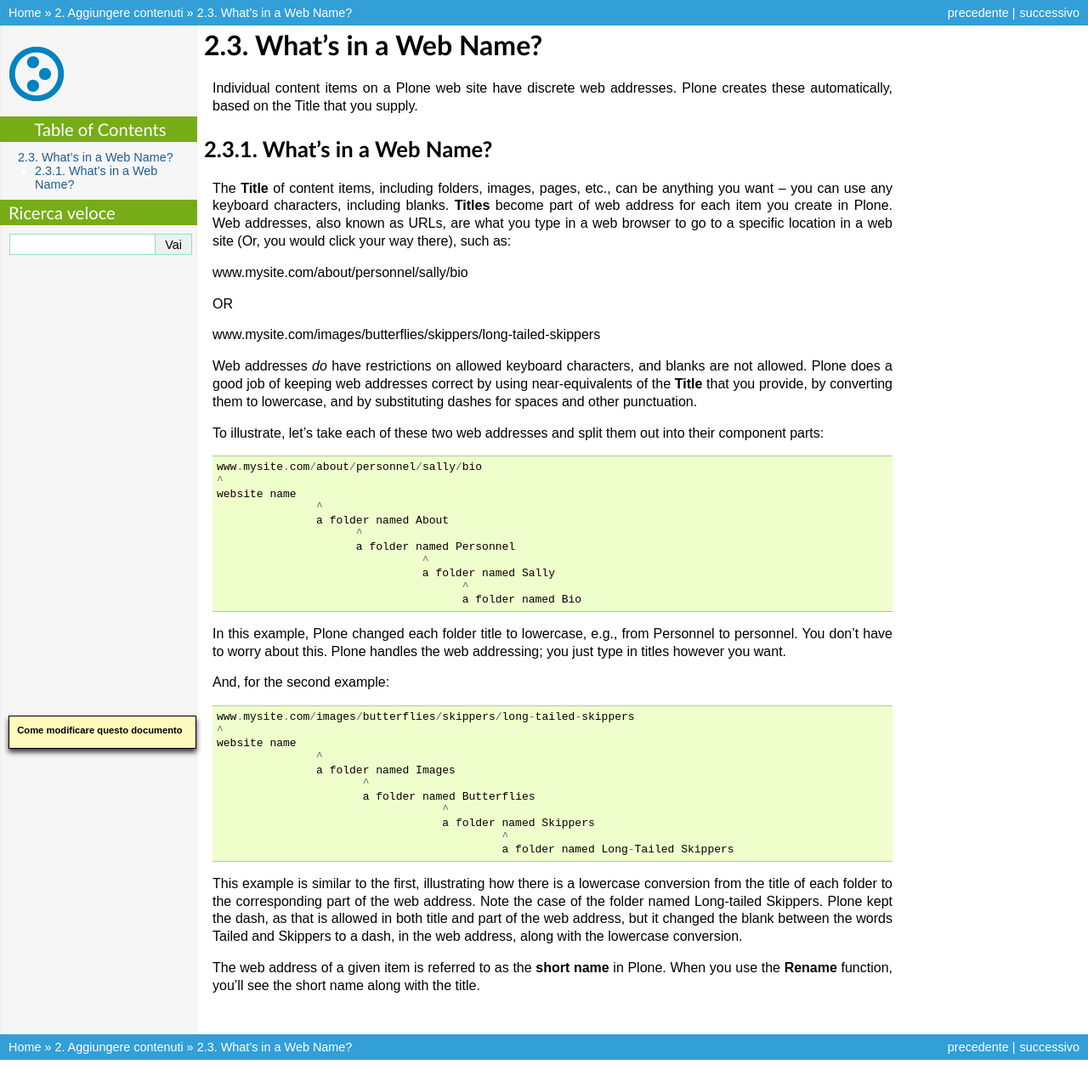
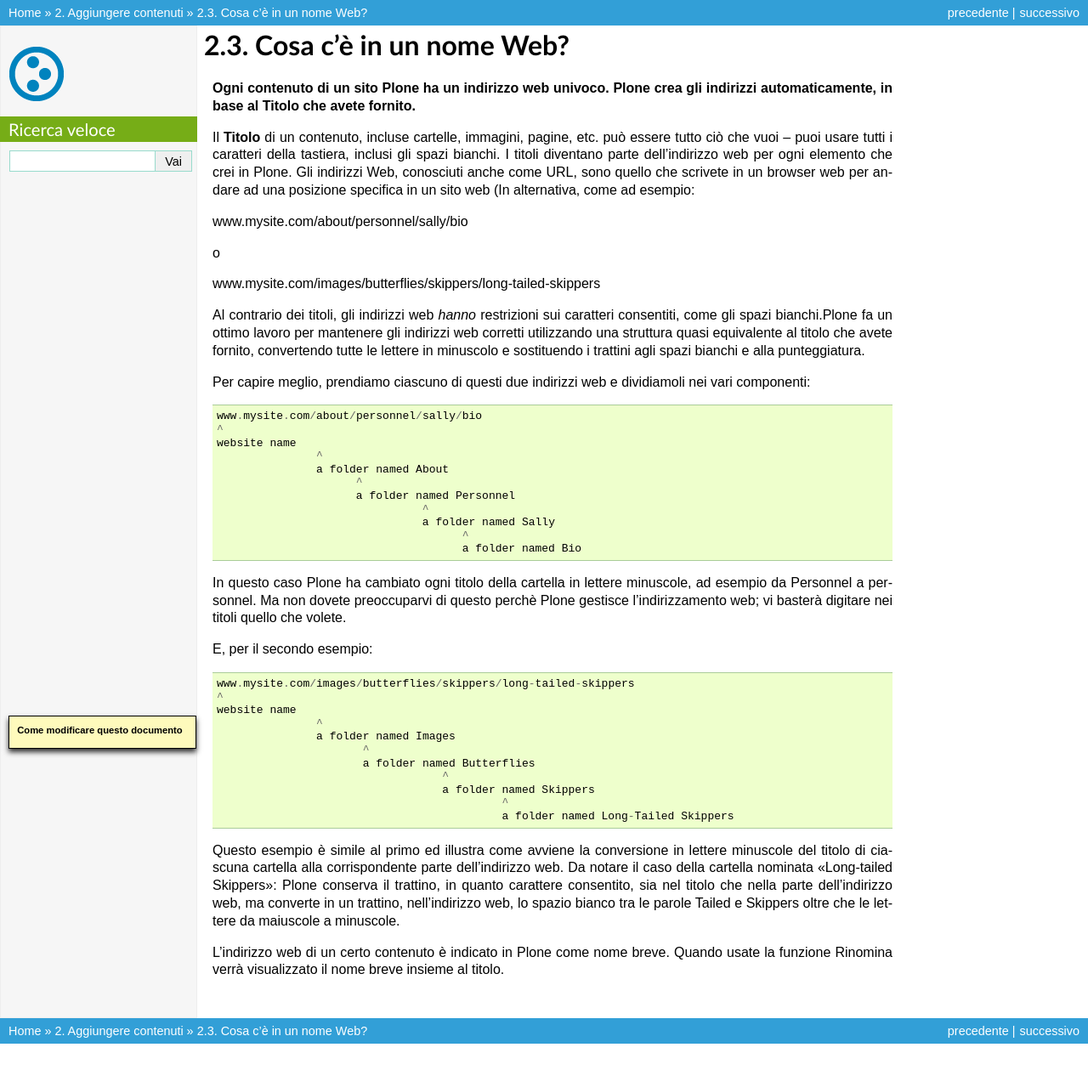
Before and after one commit to plone-it/collective.italiandocumentation, a Sphinx documentation site: the page built from source/adding-content/whats-in-a-web-name.rst, in a window 1280 px wide. Shown: the whole page at 85% size. Built offline with Sphinx 7.4.7, drawn with Linux system fonts in a browser that asks for light colours.

Commit message:
Import delle traduzioni di Giampiero Lago

```diff
--- a/source/_templates/page.html
+++ b/source/_templates/page.html
@@ -1,7 +1,7 @@
 {#
   Drop version number from the HTML documentation title
 #}
-{%- set docstitle = "Plone vs Facebook Documentation" %}
+{%- set docstitle = "Plone" %}
 
 {% extends "!page.html" %}
 
--- a/source/adding-content/whats-in-a-web-name.rst
+++ b/source/adding-content/whats-in-a-web-name.rst
@@ -1,34 +1,31 @@
-What's in a Web Name?
+Cosa c’è in un nome Web?
 ==========================
 
-Individual content items on a Plone web site have discrete web
-addresses. Plone creates these automatically, based on the Title that
-you supply.
+**Ogni contenuto di un sito Plone ha un indirizzo web univoco.
+Plone crea gli indirizzi automaticamente, in base al Titolo che avete
+fornito.**
 
-What's in a Web Name?
----------------------
-
-The **Title** of content items, including folders, images, pages, etc.,
-can be anything you want -- you can use any keyboard characters,
-including blanks. **Titles** become part of web address for each item
-you create in Plone. Web addresses, also known as URLs, are what you
-type in a web browser to go to a specific location in a web site (Or,
-you would click your way there), such as:
+Il **Titolo** di un contenuto, incluse cartelle, immagini, pagine, etc.
+può essere tutto ciò che vuoi – puoi usare tutti i caratteri della
+tastiera, inclusi gli spazi bianchi. I titoli diventano parte dell’indirizzo
+web per ogni elemento che crei in Plone. Gli indirizzi Web, conosciuti anche
+come URL, sono quello che scrivete in un browser web per andare ad una
+posizione specifica in un sito web (In alternativa, come ad esempio:
 
 www.mysite.com/about/personnel/sally/bio
 
-OR
+o
 
 www.mysite.com/images/butterflies/skippers/long-tailed-skippers
 
-Web addresses *do* have restrictions on allowed keyboard characters, and
-blanks are not allowed. Plone does a good job of keeping web addresses
-correct by using near-equivalents of the **Title** that you provide, by
-converting them to lowercase, and by substituting dashes for spaces and
-other punctuation.
+Al contrario dei titoli, gli indirizzi web *hanno* restrizioni sui caratteri
+consentiti, come gli spazi bianchi.Plone fa un ottimo lavoro per mantenere
+gli indirizzi web corretti utilizzando una struttura quasi equivalente al
+titolo che avete fornito, convertendo tutte le lettere in minuscolo e
+sostituendo i trattini agli spazi bianchi e alla punteggiatura.
 
-To illustrate, let's take each of these two web addresses and split them
-out into their component parts:
+Per capire meglio, prendiamo ciascuno di questi due indirizzi web e dividiamoli
+nei vari componenti:
 
 ::
 
@@ -44,11 +41,12 @@
                                          ^
                                          a folder named Bio
 
-In this example, Plone changed each folder title to lowercase, e.g.,
-from Personnel to personnel. You don't have to worry about this. Plone
-handles the web addressing; you just type in titles however you want.
+In questo caso Plone ha cambiato ogni titolo della cartella in lettere
+minuscole, ad esempio da Personnel a personnel. Ma non dovete preoccuparvi
+di questo perchè Plone gestisce l’indirizzamento web; vi basterà digitare
+nei titoli quello che volete.
 
-And, for the second example:
+E, per il secondo esempio:
 
 ::
 
@@ -64,14 +62,14 @@
                                                ^
                                                a folder named Long-Tailed Skippers
 
-This example is similar to the first, illustrating how there is a
-lowercase conversion from the title of each folder to the corresponding
-part of the web address. Note the case of the folder named Long-tailed
-Skippers. Plone kept the dash, as that is allowed in both title and part
-of the web address, but it changed the blank between the words Tailed
-and Skippers to a dash, in the web address, along with the lowercase
-conversion.
+Questo esempio è simile al primo ed illustra come avviene la conversione
+in lettere minuscole del titolo di ciascuna cartella alla corrispondente
+parte dell’indirizzo web. Da notare il caso della cartella nominata
+"Long-tailed Skippers": Plone conserva il trattino, in quanto carattere
+consentito, sia nel titolo che nella parte dell’indirizzo web, ma converte in
+un trattino, nell’indirizzo web, lo spazio bianco tra le parole Tailed e
+Skippers oltre che le lettere da maiuscole a minuscole.
 
-The web address of a given item is referred to as the **short name** in
-Plone. When you use the **Rename** function, you'll see the short name
-along with the title.
+L’indirizzo web di un certo contenuto è indicato in Plone come nome breve.
+Quando usate la funzione Rinomina verrà visualizzato il nome breve insieme
+al titolo.
```
Also changed, not shown: source/adding-content/adding-folders.rst (+36 -38 lines).
